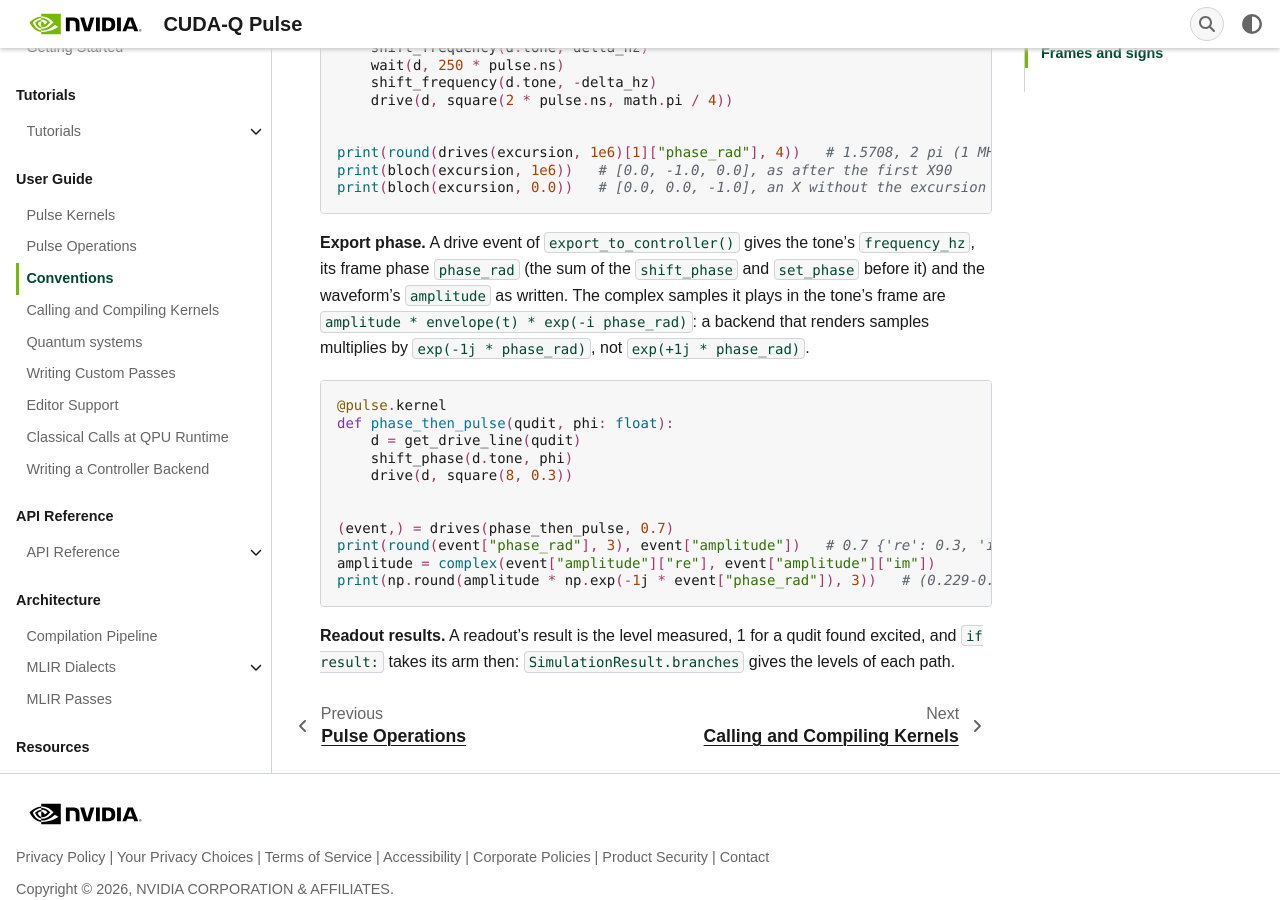
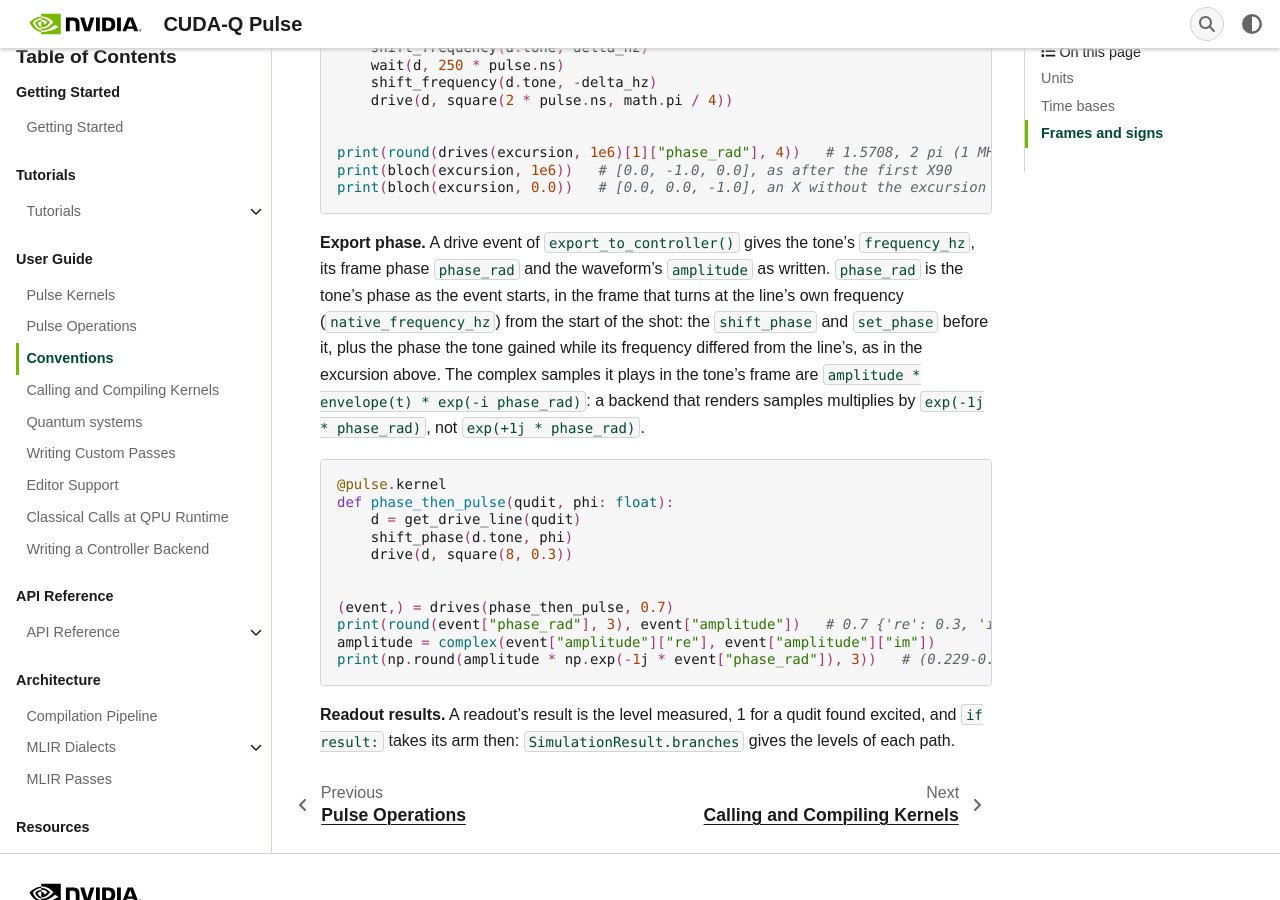
Before and after one commit to Arishsingh/cudaq-pulse, a Sphinx documentation site: the page built from docs/user_guide/conventions.rst, in a window 1280 px wide and 900 px high, scrolled down 5045 px. Built offline with Sphinx 7.4.7, drawn with Linux system fonts in a browser that asks for light colours; some web fonts are replaced; pages that are not in the unit, such as notebooks, are missing from menus; the version number could not be read and is left out.

Commit message:
State where exported samples are taken and what phase_rad counts
The controller backends guide now says that sample k of a shape is its
envelope at the start of that sample and a custom() envelope's at its
middle, so a backend whose instrument evaluates shapes at the middle of
each sample delays them by half a sample. The Conventions page now says
that phase_rad is the tone's phase in the frame turning at the line's
own frequency from the start of the shot, so it includes the phase a
detuned tone gains as well as the phase shifts before it, with a test.
The export is unchanged.

Signed-off-by: A.M. Santana <anthonys@nvidia.com>

```diff
--- a/docs/user_guide/conventions.rst
+++ b/docs/user_guide/conventions.rst
@@ -307,13 +307,18 @@ state as it was:
    print(bloch(excursion, 0.0))   # [0.0, 0.0, -1.0], an X without the excursion
 
 .. test: test_an_exported_frame_phase_multiplies_the_samples_by_exp_minus_i_phase
+.. test: test_an_exported_frame_phase_counts_the_detuning_from_the_line_frequency
 
 **Export phase.** A drive event of ``export_to_controller()`` gives the
-tone's ``frequency_hz``, its frame phase ``phase_rad`` (the sum of the
-``shift_phase`` and ``set_phase`` before it) and the waveform's
-``amplitude`` as written. The complex samples it plays in the tone's frame
-are ``amplitude * envelope(t) * exp(-i phase_rad)``: a backend that renders
-samples multiplies by ``exp(-1j * phase_rad)``, not ``exp(+1j * phase_rad)``.
+tone's ``frequency_hz``, its frame phase ``phase_rad`` and the waveform's
+``amplitude`` as written. ``phase_rad`` is the tone's phase as the event
+starts, in the frame that turns at the line's own frequency
+(``native_frequency_hz``) from the start of the shot: the ``shift_phase``
+and ``set_phase`` before it, plus the phase the tone gained while its
+frequency differed from the line's, as in the excursion above. The complex
+samples it plays in the tone's frame are ``amplitude * envelope(t) *
+exp(-i phase_rad)``: a backend that renders samples multiplies by
+``exp(-1j * phase_rad)``, not ``exp(+1j * phase_rad)``.
 
 .. code-block:: python
 
```
Also changed, not shown: CHANGELOG.md (+9 -0 lines), docs/user_guide/controller_backends.rst (+7 -1 lines), 1 other file.
